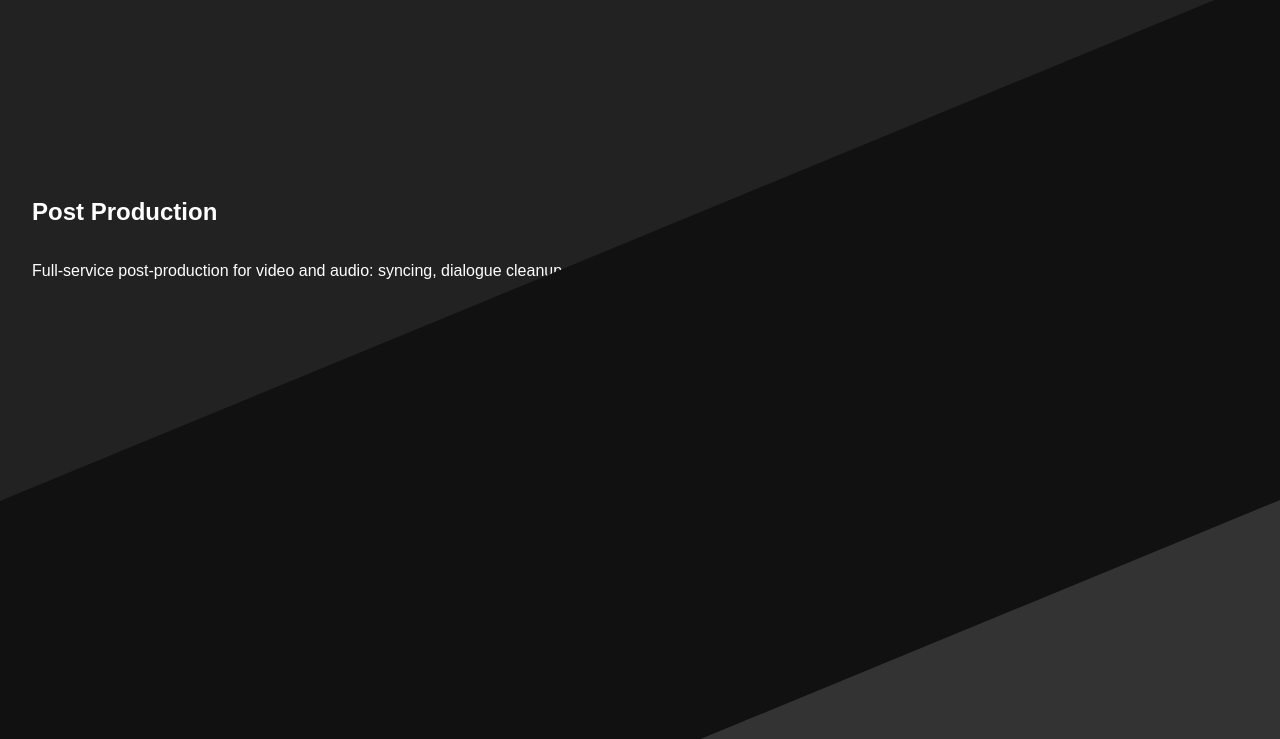
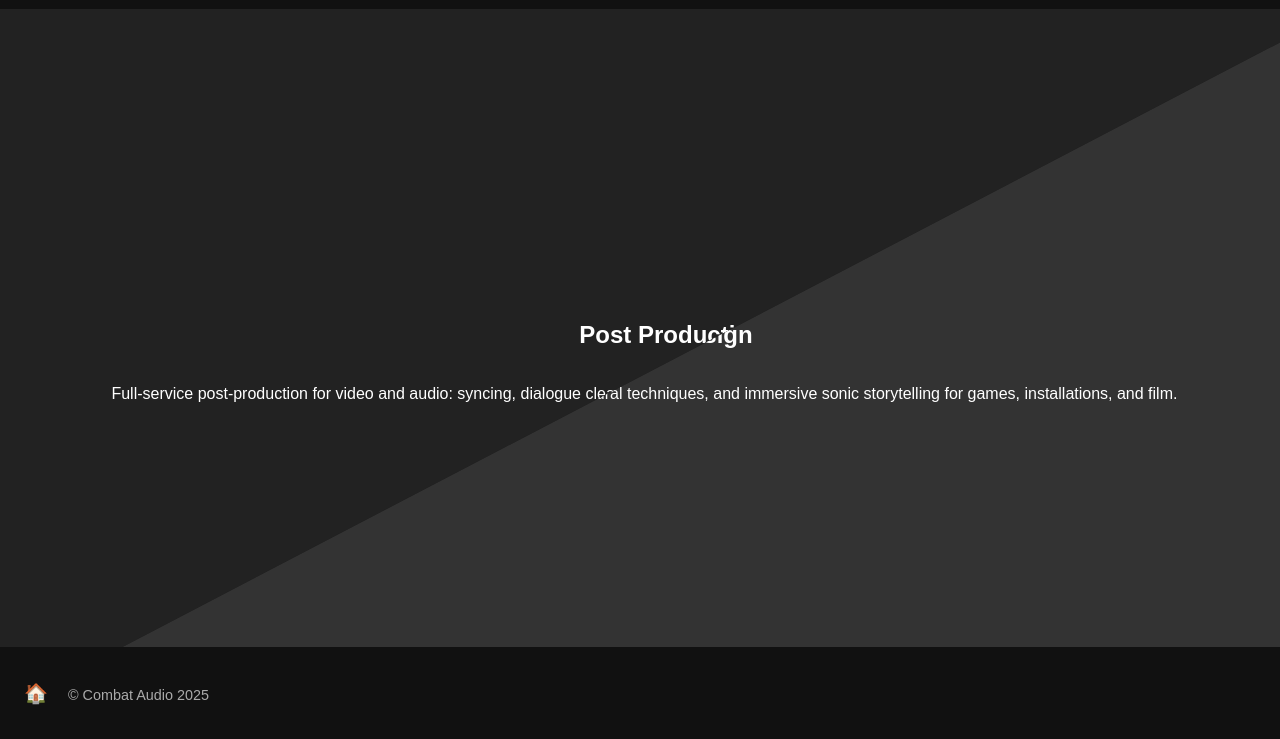
Before and after one commit to CombatAudio/CombatAudioWebsiteTest, an Astro site: page /studio in a window 1280 px wide. Shown: the part 61-800 px from the top of the page. Built offline with nearby package versions, Linux system fonts and the light colour scheme; Astro itself is replaced by a stand-in of ours.

Commit message:
attempt to fix triangle bug

```diff
--- a/src/pages/studio.astro
+++ b/src/pages/studio.astro
@@ -16,16 +16,16 @@ const title = "Studio";
         height: 100%;
       }
       body {
-        display: flex;
-        flex-direction: column;
-        min-height: 100vh;
         background-color: #111;
         color: white;
+        margin: 0;
+        height: 100vh;
+        overflow: hidden;
       }
       .page {
         display: flex;
         flex-direction: column;
-        min-height: 100vh;
+        height: 100vh;
       }
       header {
         position: sticky;
@@ -58,26 +58,34 @@ const title = "Studio";
         background-color: #00a86b;
       }
       main {
+        position: relative;
         flex: 1;
+        height: calc(100vh - 70px - 60px);
+        overflow: hidden;
       }
       section {
-        color: white;
-        padding: 4rem 2rem;
+        position: absolute;
+        width: 100%;
+        height: 100%;
         display: flex;
         flex-direction: column;
         justify-content: center;
-        height: 50vh;
+        align-items: center;
+        text-align: center;
+        padding: 2rem;
       }
       .section1 {
         background: #222;
         clip-path: polygon(0 0, 100% 0, 0 100%);
+        z-index: 1;
       }
       .section2 {
         background: #333;
-        margin-top: -1px;
         clip-path: polygon(100% 0, 100% 100%, 0 100%);
+        z-index: 2;
       }
       footer {
+        height: 60px;
         background-color: #111;
         color: #aaa;
         display: flex;
@@ -85,7 +93,6 @@ const title = "Studio";
         align-items: center;
         padding: 1rem 1.5rem;
         font-size: 0.9rem;
-        margin-top: auto;
       }
       .footer-left {
         flex: 1;
```
